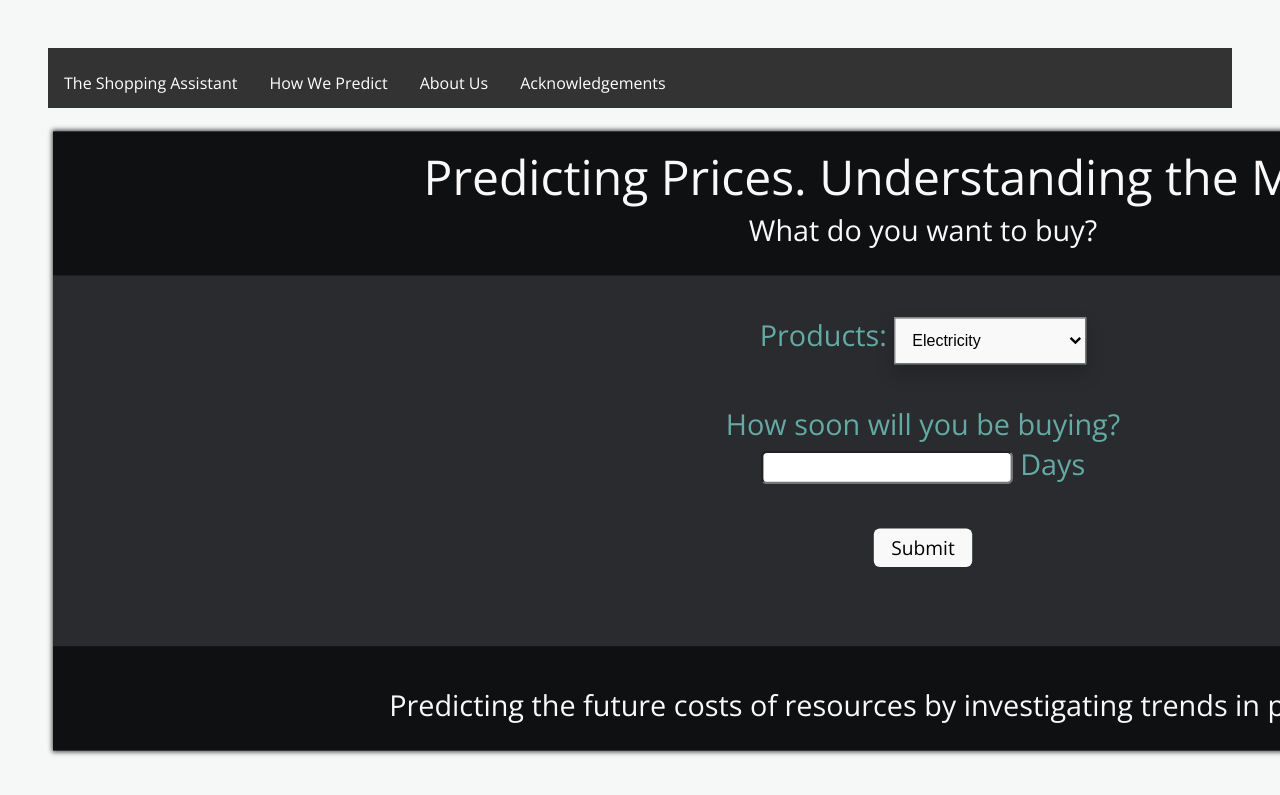
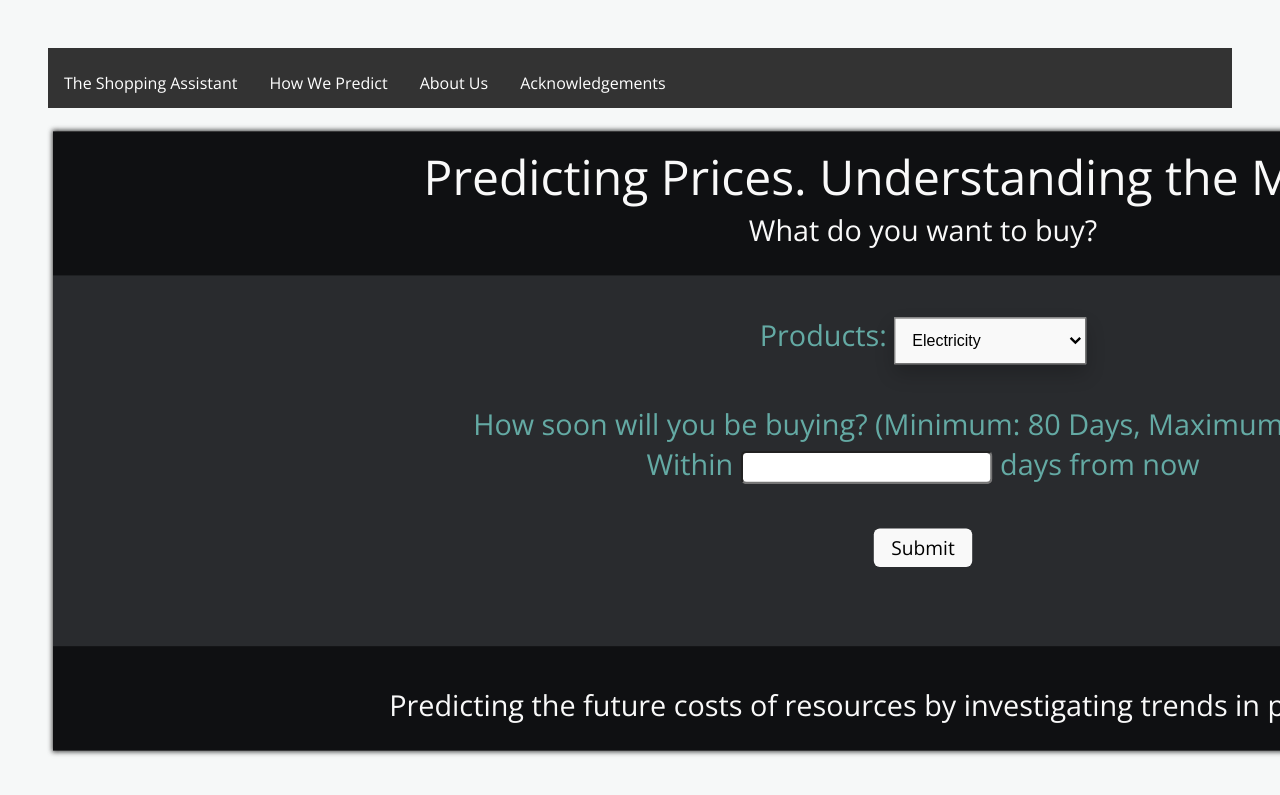
Before and after one commit to vickymmcd/AmazonSoftDesWarriors, a Jekyll site: the page templates/index.html, which Jekyll copies as it is, in a window 1280 px wide. Shown: the top 795 px of the page. Built offline with Jekyll 4.4.1, drawn with Linux system fonts in a browser that asks for light colours.

Commit message:
fixing little things with format

```diff
--- a/templates/index.html
+++ b/templates/index.html
@@ -164,8 +164,8 @@ li a:hover {
             </select>
           </span>
           <br><br>
-          How soon will you be buying?<br>
-          <input type="text" name="timeWindow"> Days<br><br>
+          How soon will you be buying? (Minimum: 80 Days, Maximum: 3650)<br>
+          Within <input type="text" name="timeWindow"> days from now<br><br>
 
         <div id="formsubmitbutton">
         <input type="submit" value="Submit" onClick="ButtonClicked()">
--- a/templates/predict.html
+++ b/templates/predict.html
@@ -169,7 +169,7 @@ li a:hover {
     </div>
   </span>
   <br>
-  SARIMA and ARIMA cand be found using the statsmodels library
+  SARIMA and ARIMA can be found using the statsmodels library
   <br>
   <br>
 </div>
```
Also changed, not shown: templates/result.html (+9 -2 lines).
